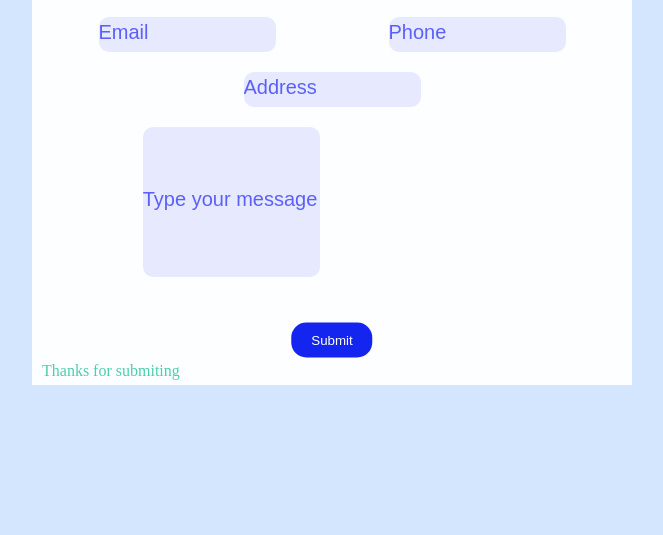
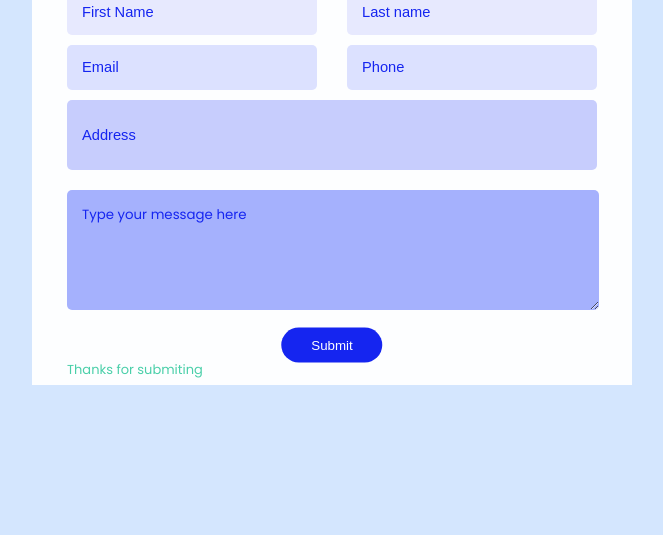
Before and after one commit to krikri89/group35-week-7-test-KR, a website: page index.html in a window 1280 px wide. Shown: the part 265-800 px from the top of the page, without its empty margins (308-971 px from the left). Drawn offline with Linux system fonts and the light colour scheme.

Commit message:
css fixed

```diff
--- a/index.html
+++ b/index.html
@@ -5,14 +5,17 @@
     <meta http-equiv="X-UA-Compatible" content="IE=edge" />
     <meta name="viewport" content="width=device-width, initial-scale=1.0" />
     <link rel="stylesheet" href="./main.css" />
+    <link rel="preconnect" href="https://fonts.googleapis.com" />
+    <link rel="preconnect" href="https://fonts.gstatic.com" crossorigin />
+    <link
+      href="https://fonts.googleapis.com/css2?family=Montserrat:wght@500&family=Pacifico&family=Poppins:wght@100;300;400;500;600&display=swap"
+      rel="stylesheet"
+    />
     <title>Document</title>
   </head>
   <body>
-    <div class="container">
-      <div>
+    <form class="container" action="#">
       <h1>Get In Touch</h1>
-      </div>
-      <form action="#">
       <div class="row1">
         <input type="text" placeholder="First Name" />
         <input type="text" placeholder="Last name" />
@@ -21,17 +24,12 @@
         <input type="text" placeholder="Email" />
         <input type="text" placeholder="Phone" />
       </div>
-        <div class="row3">
+      <div class="row address">
         <input type="text" placeholder="Address" />
       </div>
-        <div class="row4">
-          <input type="text" placeholder="Type your message here" />
-          <div>
+      <textarea name="text" placeholder="Type your message here"></textarea>
       <button class="btn" type="submit">Submit</button>
-          </div>
       <p class="subMsg">Thanks for submiting</p>
-        </div>
     </form>
-    </div>
   </body>
 </html>
--- a/main.css
+++ b/main.css
@@ -7,7 +7,6 @@ body * {
 }
 
 body {
-  font-family: 'Gill Sans', 'Gill Sans MT', Calibri, 'Trebuchet MS', sans-serif;
   background-color: #d4e6fe;
 }
 .container {
@@ -18,46 +17,73 @@ body {
   left: 50%;
   transform: translate(-50%, -50%);
   background-color: #fdfeff;
-  font-family: 'Times New Roman', Times, serif;
+  font-family: Poppins;
+  padding: 20px;
 }
 
 [class*='row'] {
   display: flex;
-  justify-content: space-around;
-  padding: 10px;
 }
+
 input::placeholder {
-  color: #5b60fa;
-  font-size: 1.5em;
+  color: #1525f0;
+  font-size: 1.1em;
 }
 input {
-  border-radius: 10px;
-  line-height: 35px;
-  border: transparent;
-  background-color: #e7e9fe;
+  border-radius: 5px;
+  width: 100%;
+  margin: 5px 15px;
+  border: none;
+  padding: 15px;
 }
 .btn {
   position: absolute;
   left: 50%;
-  bottom: 10px;
+  bottom: 5px;
   transform: translate(-50%, -50%);
-  padding: 10px 20px;
-  border-radius: 15px;
-  border: transparent;
+  padding: 10px 30px;
+  border-radius: 25px;
+  border: none;
   background-color: #1525f0;
   color: #fdfeff;
+  cursor: pointer;
 }
 h1 {
-  margin-top: 5%;
+  line-height: 80px;
   margin-left: 5%;
   color: #1525f0;
 }
 .container .subMsg {
+  font-size: 13px;
   position: absolute;
   bottom: 5px;
-  left: 10px;
+  left: 35px;
   color: #4acfa9;
 }
-.row4 input {
-  line-height: 150px;
+
+textarea {
+  border-radius: 5px;
+  max-width: 95%;
+  width: 100%;
+  margin: 15px;
+  max-height: 120px;
+  height: 120px;
+  background-color: #a5b1fd;
+  border: none;
 }
+textarea::placeholder {
+  color: #1525f0;
+  font-family: Poppins;
+  padding: 15px;
+}
+
+.address input {
+  height: 70px;
+  background-color: #c7cdfd;
+}
+.row1 input {
+  background-color: #e7e9fe;
+}
+.row2 input {
+  background-color: #dce1ff;
+}
```
Lines whose indentation alone changed are shown as unchanged.
